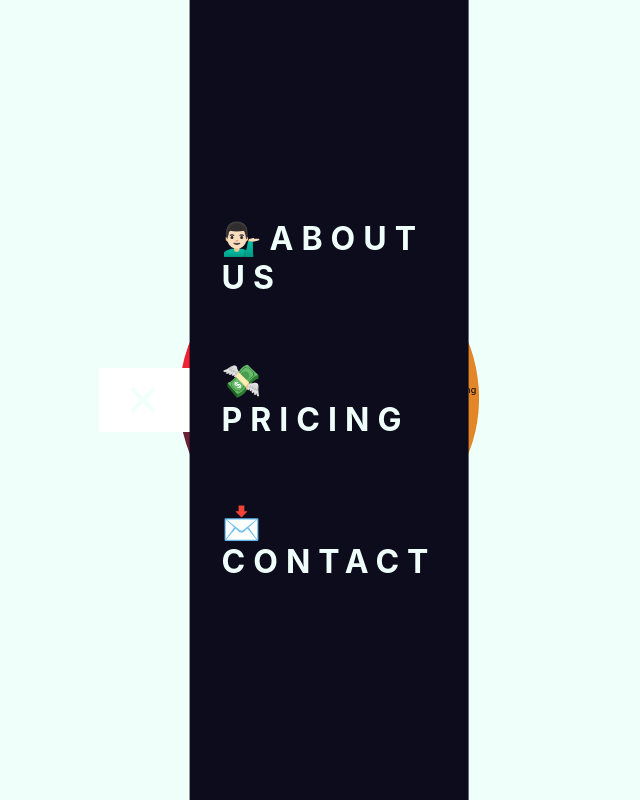
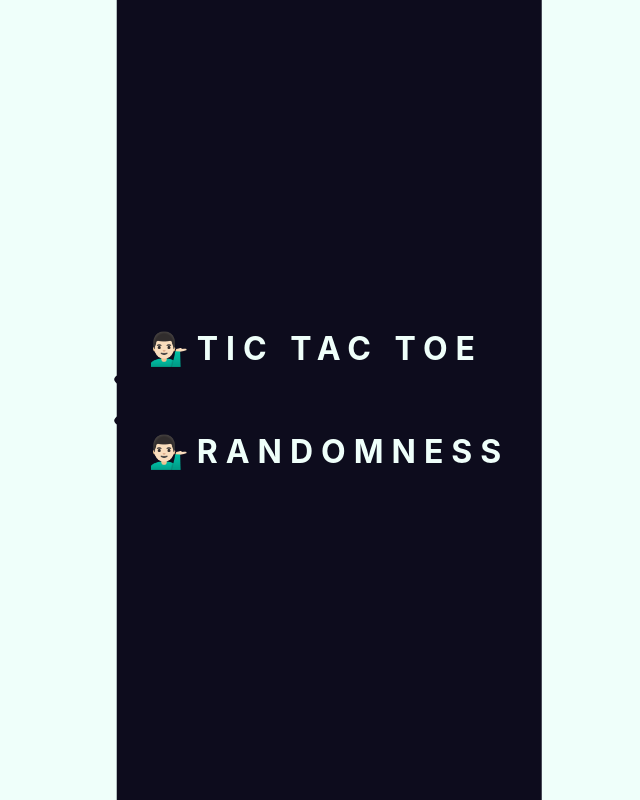
Before and after one commit to JaidenRM/jrm-home, a React (Create React App) app: page / in a window 1280 px wide. Both pictures are taken after a click on the button 640 px from the left and 400 px from the top of the page. Shown: the whole page, without its empty margins (311-951 px from the left). Built offline with nearby package versions, Linux system fonts and the light colour scheme.

Commit message:
-- Menu tidied up a bit more and menu is near ready

```diff
--- a/src/App.tsx
+++ b/src/App.tsx
@@ -3,6 +3,7 @@ import { ThemeProvider } from 'styled-components';
 import { GlobalStyles } from './assets/css_in_js/globalStyle';
 import { Theme } from './assets/css_in_js/theme';
 import { MyWheelMenu } from './components/MyWheelMenu';
+import { MENU_OPTIONS } from './constants/coreConstants';
 
 function App() {
   return (
@@ -11,6 +12,7 @@ function App() {
         <GlobalStyles/>
         <MyWheelMenu
           innerHoleCoverage={70}
+          options={MENU_OPTIONS}
         />
       </>
     </ThemeProvider>
--- a/src/components/HamburgerMenu/MyHamburger.tsx
+++ b/src/components/HamburgerMenu/MyHamburger.tsx
@@ -1,7 +1,6 @@
 import styled from 'styled-components';
 
 const StyledBurger = styled.button`
-
     display: flex;
     flex-direction: column;
     justify-content: space-around;
@@ -12,6 +11,7 @@ const StyledBurger = styled.button`
     cursor: pointer;
     padding: 0;
     z-index: 10;
+    transform: scale(${ props => props.size ?? 1});
 
     &:focus {
         outline: none;
@@ -20,7 +20,7 @@ const StyledBurger = styled.button`
     div {
         width: 2rem;
         height: 0.25rem;
-        background: ${(props) => props.isOpen ? props.theme.primaryLight : props.theme.primaryDark };
+        background: ${({theme}) => theme.primaryDark };
         border-radius: 10px;
         transition: all 0.3s linear;
         position: relative;
@@ -43,7 +43,8 @@ const StyledBurger = styled.button`
 
 interface IHamburgerProps {
     isOpen: boolean,
-    setIsOpen: (isOpen: boolean) => void
+    setIsOpen: (isOpen: boolean) => void,
+    size?: number
 }
 
 export const MyHamburger = (props: IHamburgerProps) => {
--- a/src/components/HamburgerMenu/MyHamburgerMenu.tsx
+++ b/src/components/HamburgerMenu/MyHamburgerMenu.tsx
@@ -1,19 +1,45 @@
 import React, { useState } from 'react';
+import styled from 'styled-components';
+import { WheelMenuOption } from '../../models/WheelMenuOption';
 import { MyHamburger } from './MyHamburger';
 import { MySideMenu } from './MySideMenu';
 
-export const MyHamburgerMenu = () => {
+const HamburgerDiv = styled.div<IStyledProps>`
+    background-color: transparent;
+    padding: 1rem 2rem;
+    margin: 0 auto;
+    position: absolute;
+    left: ${props => props.isOpen ? '-5rem' : 'calc(50% - 3rem)'};
+    top: calc(50% - 2rem);
+    transition: color 0.3s linear;
+`;
+
+interface IStyledProps {
+    isOpen: boolean
+}
+
+interface IMenuProps {
+    options: WheelMenuOption[]
+}
+
+export const MyHamburgerMenu = (props: IMenuProps) => {
     //hooks
     const [isOpen, setIsOpen] = useState(false);
 
-    //components
-    const controller = <MyHamburger isOpen={isOpen} setIsOpen={setIsOpen} />;
-
     //render
     return (
-        <MySideMenu
-            isOpen={isOpen}
-            controller={controller}
-        />
+        <>
+            <HamburgerDiv isOpen={isOpen}>
+                <MyHamburger
+                    isOpen={isOpen}
+                    setIsOpen={setIsOpen}
+                    size={2}
+                />
+            </HamburgerDiv>
+            <MySideMenu
+                isOpen={isOpen}
+                menuOptions={props.options}
+            />
+        </>
     );
 }
--- a/src/components/HamburgerMenu/MySideMenu.tsx
+++ b/src/components/HamburgerMenu/MySideMenu.tsx
@@ -1,4 +1,5 @@
 import styled from 'styled-components';
+import { WheelMenuOption } from '../../models/WheelMenuOption';
 
 const StyledMenu = styled.nav`
     display: flex;
@@ -39,64 +40,26 @@ const StyledMenu = styled.nav`
     }
 `;
 
-const ControllerDiv = styled.div<IMenuProps>`
-    background-color: white;
-    padding: 1rem 2rem;
-    margin: 0 auto;
-    position: absolute;
-    left: ${props => props.isOpen ? '-5rem' : 'calc(50% - 3rem)'};
-    top: calc(50% - 2rem);
-    transition: color 0.3s linear;
-`;
-
-const MenuOptions: React.ReactNode[] = [
-    <a href="/">
-        <span role="img" aria-label="about us">&#x1f481;&#x1f3fb;&#x200d;&#x2642;&#xfe0f;</span>
-        About us
-    </a>,
-    <a href="/">
-        <span role="img" aria-label="price">&#x1f4b8;</span>
-        Pricing
-    </a>,
-    <a href="/">
-        <span role="img" aria-label="contact">&#x1f4e9;</span>
-        Contact
-    </a>
-]
-
 interface IMenuProps {
     isOpen: boolean,
-    controller: React.ReactNode
+    menuOptions: WheelMenuOption[]
 }
-
-// function RenderMenu(menuItems: React.ReactNode[], controller: React.ReactNode): React.ReactNode[] {
-//     const halfway = menuItems.length / 2;
-//     const middleElement =
-//         <ControllerDiv>
-//             {controller}
-//         </ControllerDiv>;
-
-//     menuItems.splice(halfway, 0, middleElement);
-//     return menuItems;
-
-// }
 
 export const MySideMenu = (props: IMenuProps) => {
     return (
-        <>
-            {
-                props.isOpen ? <>
-                    <ControllerDiv {...props}>
-                        {props.controller}
-                    </ControllerDiv>
-                    <StyledMenu {...props}>
-                        {MenuOptions}
-                    </StyledMenu></>
-                :
-                    <ControllerDiv {...props}>
-                        {props.controller}
-                    </ControllerDiv>
-            }
-        </>
+        props.isOpen
+        ?
+            <StyledMenu {...props}>
+                {props.menuOptions.map(opt => {
+                    return (
+                        <a href="/">
+                            <span role="img" aria-label="about us">&#x1f481;&#x1f3fb;&#x200d;&#x2642;&#xfe0f;</span>
+                            {opt.label ?? opt.scale}
+                        </a>
+                    );
+                })}
+            </StyledMenu>
+        :
+            <></>
     );
 }
--- a/src/components/MyWheelMenu.tsx
+++ b/src/components/MyWheelMenu.tsx
@@ -39,20 +39,19 @@ const StyledDiv = styled.div`
 `;
 
 export const MyWheelMenu = (props: IWheelMenuProps) => {
-    const outerData: DataEntry[] = [];
     const lineWidth: number = Math.max(100 - props.innerHoleCoverage, 0);
-
-    props.options
-        .filter(opt => opt.onOuterWheel)
-        .forEach(opt => outerData.push(opt.ToDataEntry()));
 
     return (
         <StyledDiv>
-
-                <MyHamburgerMenu/>
-
+            <MyHamburgerMenu
+                options={props.options.filter(opt => !opt.onOuterWheel)}
+            />
             <PieChart
-                data={outerData}
+                data={
+                    props.options
+                        .filter(opt => opt.onOuterWheel)
+                        .map(opt => opt.ToDataEntry())
+                }
                 label={({ dataEntry }) => dataEntry.title }
                 labelStyle={{ fontSize: 3 }}
                 labelPosition={100 - lineWidth/2}
--- /dev/null
+++ b/src/constants/coreConstants.ts
@@ -0,0 +1,9 @@
+import { WheelMenuOption } from "../models/WheelMenuOption";
+
+export const MENU_OPTIONS: WheelMenuOption[] = [
+    new WheelMenuOption('Blue', true, 'My Website'),
+    new WheelMenuOption('Red', true, '{placeholderName}'),
+    new WheelMenuOption('Yellow', false, 'Tic Tac Toe'),
+    new WheelMenuOption('Pink', false, 'Randomness'),
+    new WheelMenuOption('Green', true, '{placeholderName}'),
+]
--- a/src/constants/testData.ts
+++ b/src/constants/testData.ts
@@ -1,9 +1,9 @@
 import { WheelMenuOption } from "../models/WheelMenuOption";
 
 export const PIE_CHART_DATA: WheelMenuOption[] = [
-    new WheelMenuOption(25, '#E38627', true, 'Cool Thing 1'),
-    new WheelMenuOption(20, '#C13C37', true, 'Cool Thing 2'),
-    new WheelMenuOption(35, '#6A2135', true, 'Cool Thing 3'),
-    new WheelMenuOption(15, '#ADD235', false, 'Cool Thing 4'),
-    new WheelMenuOption(45, '#EE2234', true, 'Cool Thing 5'),
+    new WheelMenuOption('#E38627', true, 'Cool Thing 1'),
+    new WheelMenuOption('#C13C37', true, 'Cool Thing 2'),
+    new WheelMenuOption('#6A2135', true, 'Cool Thing 3'),
+    new WheelMenuOption('#ADD235', false, 'Cool Thing 4'),
+    new WheelMenuOption('#EE2234', true, 'Cool Thing 5'),
 ];
--- a/src/models/WheelMenuOption.ts
+++ b/src/models/WheelMenuOption.ts
@@ -8,15 +8,16 @@ interface DataEntry {
 export class WheelMenuOption {
     key?: string | number;
     label?: string | number;
-    value: number;
+    scale: number = 1;
     colour: string;
     onOuterWheel: boolean;
 
     constructor(
-        value: number, colour: string, onOuterWheel: boolean,
-        label?: string | number, key?: string | number
+        colour: string, onOuterWheel: boolean,
+        label?: string | number, key?: string | number,
+        scale?: number
     ) {
-        this.value = value;
+        this.scale = scale || this.scale; //0 also shouldn't be considered hence the '||' instead of '??'
         this.colour = colour;
         this.onOuterWheel = onOuterWheel;
         this.key = key;
@@ -25,7 +26,7 @@ export class WheelMenuOption {
 
     ToDataEntry(): DataEntry {
         return {
-            color: this.colour, value: this.value,
+            color: this.colour, value: this.scale,
             title: this.label, key: this.key
         };
     }
```
